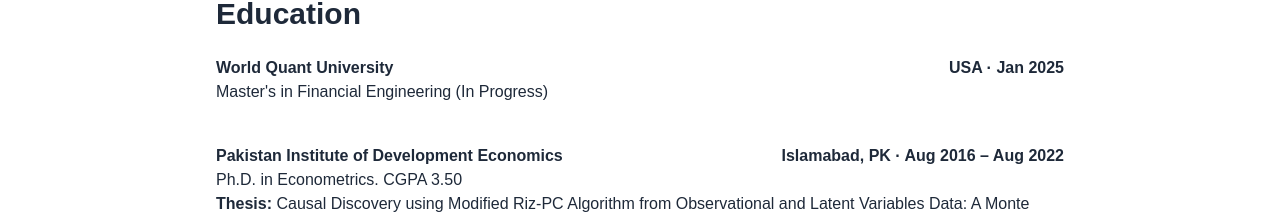
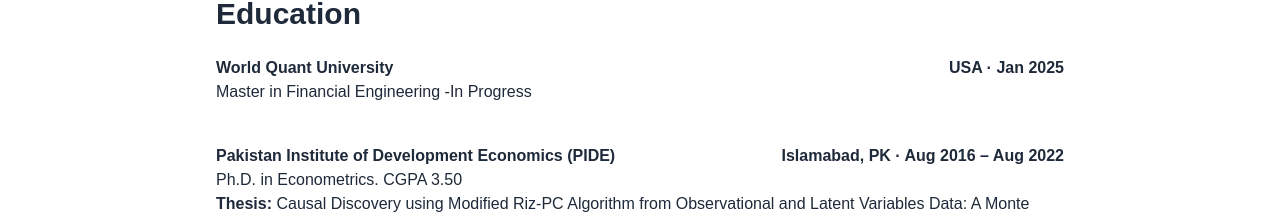
Before and after one commit to zulfiqaralimir/my-resume, a Next.js app: page / in a window 1280 px wide. Shown: the part 344-562 px from the top of the page. Built offline with nearby package versions, Linux system fonts and the light colour scheme.

Commit message:
Fix: unescaped apostrophe in education section

```diff
--- a/app/page.tsx
+++ b/app/page.tsx
@@ -52,12 +52,12 @@
             <span>World Quant University</span>
             <span>USA · Jan 2025</span>
           </div>
-          <p>Master's in Financial Engineering (In Progress)</p>
+          <p>Master in Financial Engineering -In Progress</p>
         </div>
 
         <div>
           <div className="flex justify-between font-semibold">
-            <span>Pakistan Institute of Development Economics</span>
+            <span>Pakistan Institute of Development Economics (PIDE)</span>
             <span>Islamabad, PK · Aug 2016 – Aug 2022</span>
           </div>
           <p>Ph.D. in Econometrics. CGPA 3.50</p>
```
